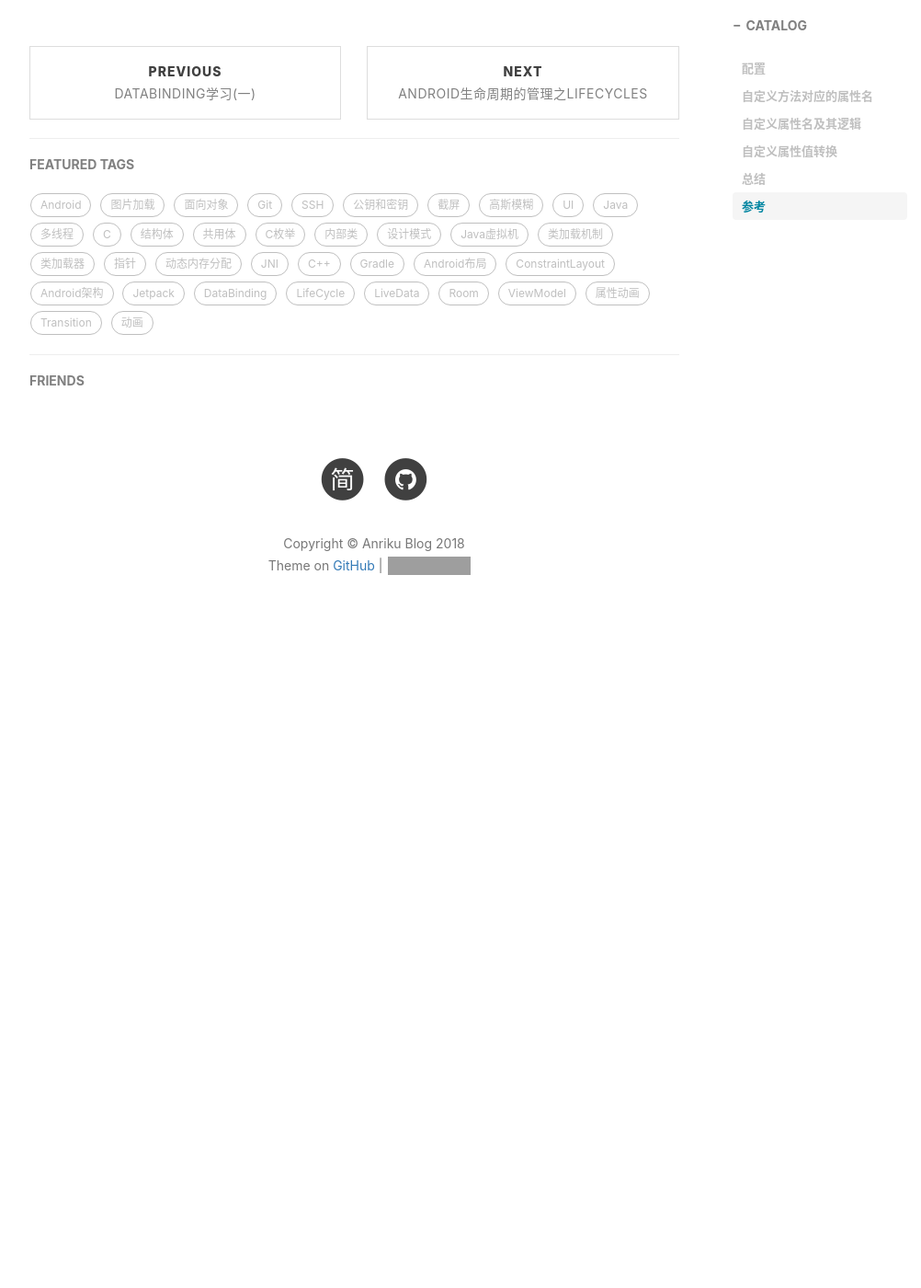
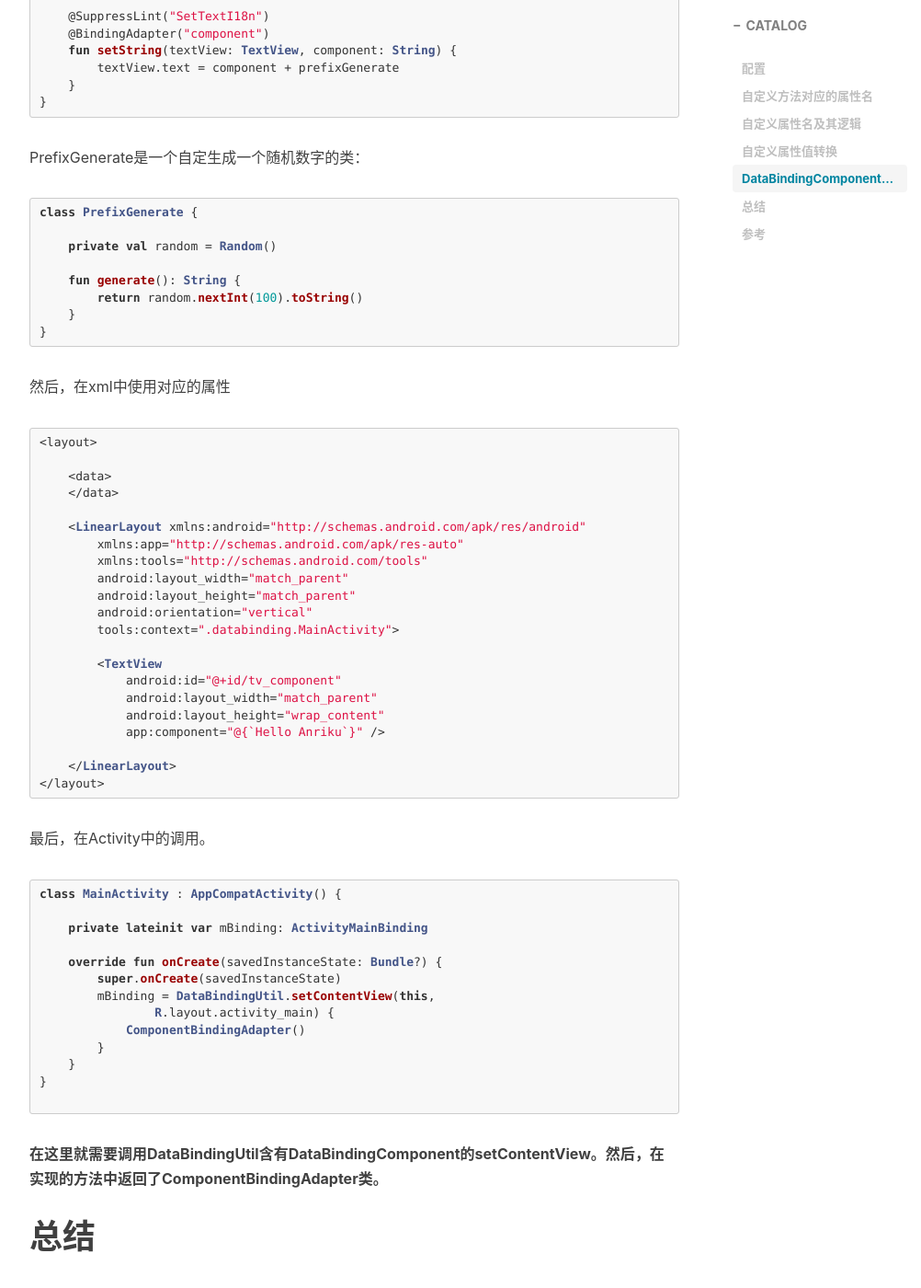
Before and after one commit to Anriku/Anriku.github.io, a Jekyll site: the page built from _posts/2018-08-04-DataBinding学习(二).md, in a window 1280 px wide and 1400 px high, scrolled down 5271 px. Shown: the whole window at 92% size, without its empty margins (233-1235 px from the left). Built offline with Jekyll 4.4.1, drawn with Linux system fonts in a browser that asks for light colours; nearby versions of some CDN libraries; comment, search, counter and statistics services are not loaded; before the commit the page ends 5989 px from its top, so only the background shows below that; some of the changed text lies outside the part shown; grey boxes are pictures that could not be loaded.

Commit message:
DataBinding添加DataBindingComponent说明

````diff
--- a/_posts/2018-08-04-DataBinding学习(二).md
+++ b/_posts/2018-08-04-DataBinding学习(二).md
@@ -214,6 +214,91 @@
 
 
 
+# DataBindingComponent的使用
+
+前面我们在写BindingAdapter的时候，那些方法都是静态方法，但是如果@BindingAdapter的注解到了是普通的方法时。我们就需要使用DataBindingComponent了。
+
+**这个是DataBinding的Compiler自动生成的接口。当有控件使用了普通方法的BindingAdapter时候，就会在这个接口中生成get<含有这个BindinAdapter的类>的接口方法，然后在调用那些生产DataBinding的方法的时候就需要调用含有这个接口为参数的方法。自己实现接口在生成的方法中传回含有这个BindinAdapter的类。**
+
+
+
+说着可能不太好理解。这里个给个例子：
+
+首先，看一下含有普通方法上的BindinAdapter的类
+
+```kotlin
+class ComponentBindingAdapter {
+    private val prefixGenerate = PrefixGenerate()
+
+    @SuppressLint("SetTextI18n")
+    @BindingAdapter("component")
+    fun setString(textView: TextView, component: String) {
+        textView.text = component + prefixGenerate
+    }
+}
+```
+
+PrefixGenerate是一个自定生成一个随机数字的类：
+
+```kotlin
+class PrefixGenerate {
+
+    private val random = Random()
+
+    fun generate(): String {
+        return random.nextInt(100).toString()
+    }
+}
+```
+
+然后，在xml中使用对应的属性
+
+```kotlin
+<layout>
+
+    <data>
+    </data>
+
+    <LinearLayout xmlns:android="http://schemas.android.com/apk/res/android"
+        xmlns:app="http://schemas.android.com/apk/res-auto"
+        xmlns:tools="http://schemas.android.com/tools"
+        android:layout_width="match_parent"
+        android:layout_height="match_parent"
+        android:orientation="vertical"
+        tools:context=".databinding.MainActivity">
+
+        <TextView
+            android:id="@+id/tv_component"
+            android:layout_width="match_parent"
+            android:layout_height="wrap_content"
+            app:component="@{`Hello Anriku`}" />
+
+    </LinearLayout>
+</layout>
+```
+
+最后，在Activity中的调用。
+
+```kotlin
+class MainActivity : AppCompatActivity() {
+
+    private lateinit var mBinding: ActivityMainBinding
+
+    override fun onCreate(savedInstanceState: Bundle?) {
+        super.onCreate(savedInstanceState)
+        mBinding = DataBindingUtil.setContentView(this,
+                R.layout.activity_main) {
+            ComponentBindingAdapter()
+        }
+    }
+}
+
+```
+
+**在这里就需要调用DataBindingUtil含有DataBindingComponent的setContentView。然后，在实现的方法中返回了ComponentBindingAdapter类。**
+
+
+
 # 总结
 
 这篇博客给大家讲了下BindingAdapter相关的东西。
````
Also changed, not shown: 1 other file.
